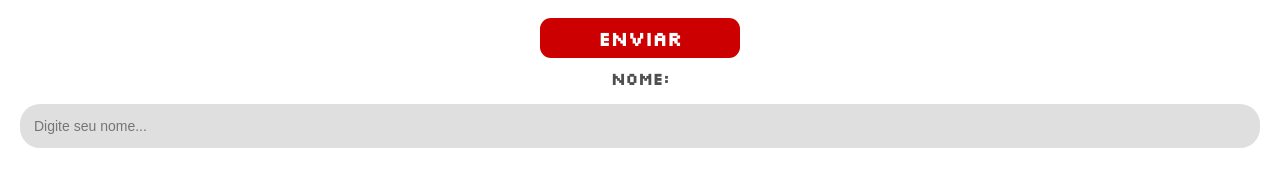
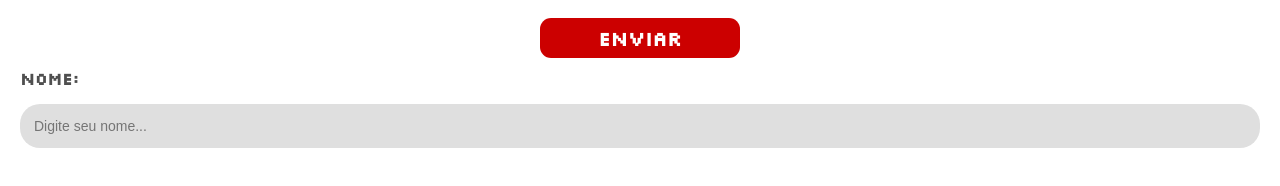
Before and after one commit to VictorJhepherson/pokedex, a React (Create React App) app: page / in a window 1280 px wide. Shown: the part 224-410 px from the top of the page. Built offline with nearby package versions, Linux system fonts and the light colour scheme.

Commit message:
Align Label of Input - 30.01.23

```diff
--- a/src/pages/Home/index.tsx
+++ b/src/pages/Home/index.tsx
@@ -74,6 +74,13 @@ export default function Home() {
           placeholder: "Digite seu nome...",
           required: true,
           label: "Nome:",
+          styleProps: {
+            labelComponent: {
+              alignItems: 'flex-start',
+            },
+            inputArea: {},
+            inputComponent: {},
+          }
         }}
       />
     </Container>
```
